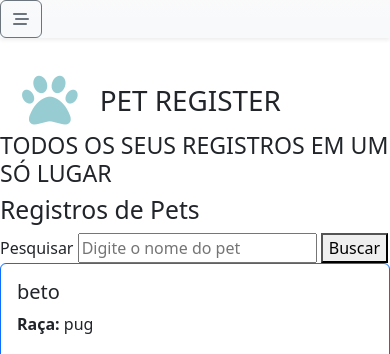
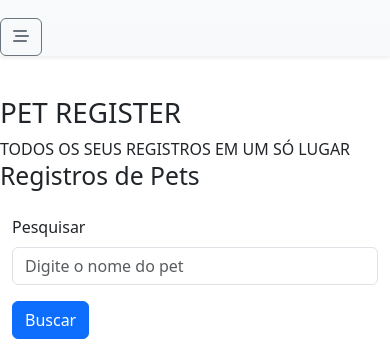
Before and after one commit to gabrielcaxtanho/registerdog, a PHP site: page /cadastrado.php in a window 390 px wide. Shown: the top 354 px of the page. Run offline with PHP 8.4, Linux system fonts and the light colour scheme; data comes from the database, SQL or seed files in the repository; data that the repository does not hold is empty; some libraries are stand-ins or nearby versions; some web fonts are replaced.

Commit message:
arrumando o titulo

```diff
--- a/cadastrado.php
+++ b/cadastrado.php
@@ -41,24 +41,31 @@ if (!$stmt_select) {
     <meta http-equiv="X-UA-Compatible" content="IE=edge">
     <title>Pets Cadastrados</title>
     <meta name="viewport" content="width=device-width, initial-scale=1">
-    <link rel="stylesheet" href="css/petcadastrado.css">
+    <link rel="stylesheet" href="./css/style.css">
 </head>
 
 <body>
     <?php include_once 'php/header_index.php'; ?>
-    <main class="rodape">
-        <h1 class="rodape__texto"><i class="fa-solid fa-paw fa-2xl" style="color: #97cdd2; margin: 22px;"></i>PET REGISTER</h1>
-        <h3 class="rodape__texto">TODOS OS SEUS REGISTROS EM UM SÓ LUGAR</h3>
+    <main class="font">
+        <h1>PET REGISTER</h1>
+        <h3">TODOS OS SEUS REGISTROS EM UM SÓ LUGAR</h3>
 
         <h2>Registros de Pets</h2>
 
-        <div class="principal__elemento">
-            <form id="pesquisa" method="get" action="">
-                <label class="nomePet" for="nomePet">Pesquisar</label>
-                <input class="inputnomePet" type="text" id="" name="nomePet" value="<?= htmlspecialchars($nomePet) ?>" placeholder="Digite o nome do pet">
-                <button type="submit" id="submit">Buscar</button>
-            </form>
+        <div class="container my-4">
+            <div class="row justify-content-center">
+                <div class="col-md-6">
+                    <form id="pesquisa" method="get" action="">
+                        <div class="mb-3">
+                            <label for="nomePet" class="form-label">Pesquisar</label>
+                            <input type="text" class="form-control" id="nomePet" name="nomePet" value="<?= htmlspecialchars($nomePet) ?>" placeholder="Digite o nome do pet">
+                        </div>
+                        <button type="submit" class="btn btn-primary w-30" id="submit">Buscar</button>
+                    </form>
+                </div>
+            </div>
         </div>
+
         <div class="col-md-8 offset-md-2"> <!-- Centraliza a coluna de 8 colunas -->
             <section class="resultado" id="secaoPets">
                 <div class="row"> <!-- Mantém o row apenas para os cartões -->
```
